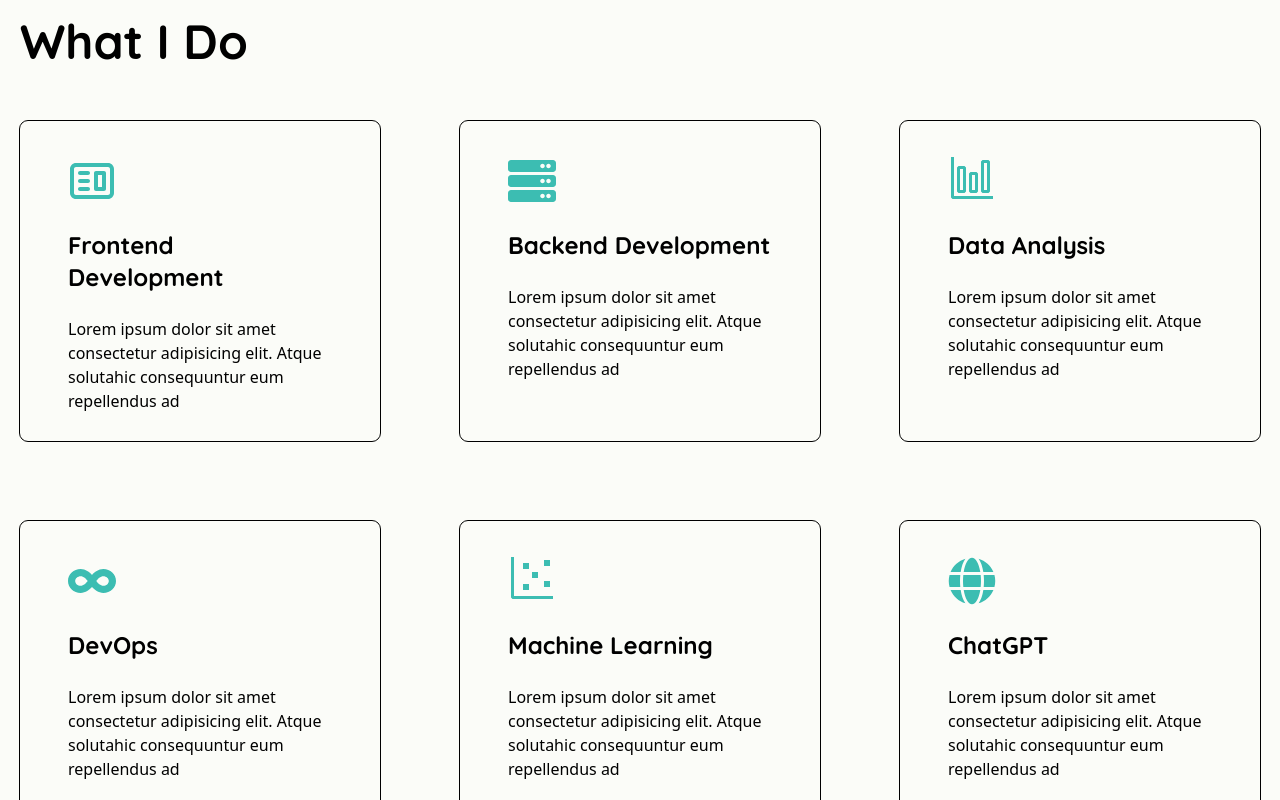
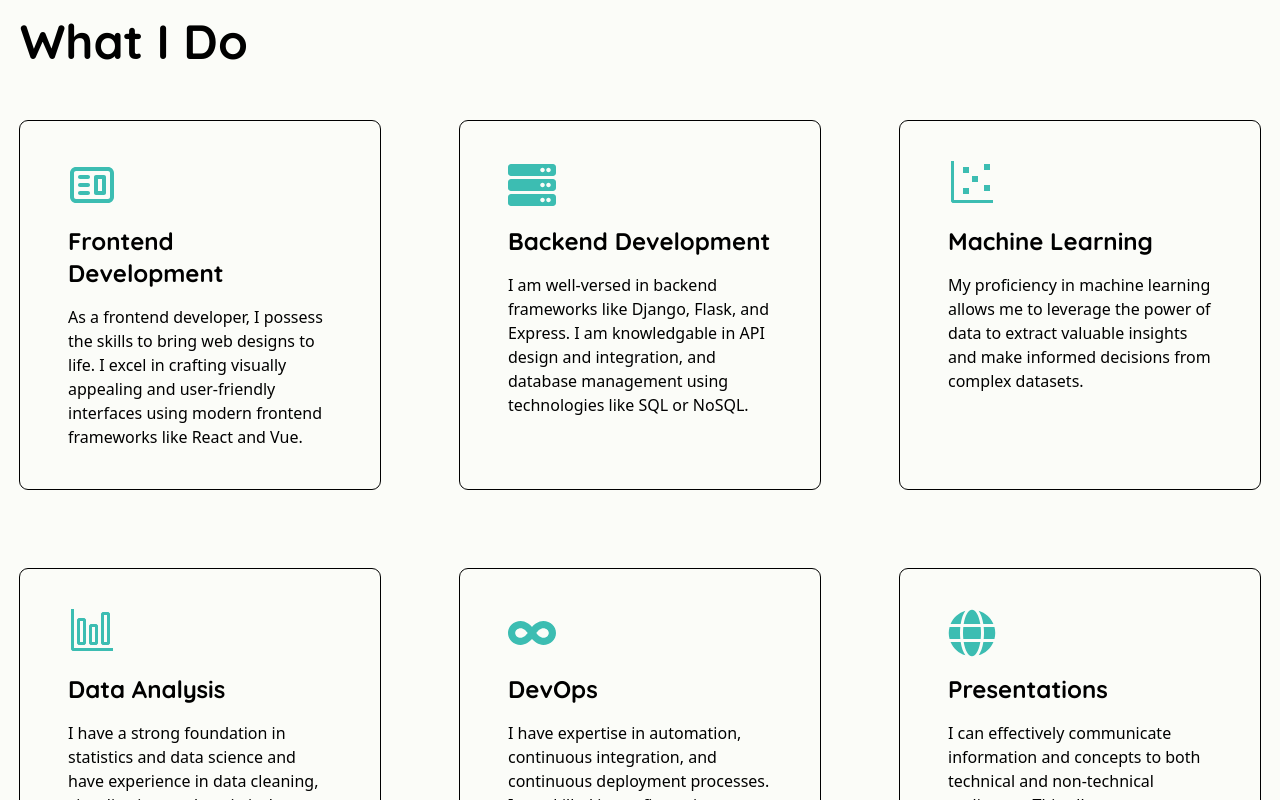
Before and after one commit to gojohnjacob/Portfolio-Website, a React (Create React App) app: page / in a window 1280 px wide. Shown: the part 1000-1800 px from the top of the page. Built offline with nearby package versions, Linux system fonts and the light colour scheme.

Commit message:
about section data filled

```diff
--- a/src/components/about/Card.jsx
+++ b/src/components/about/Card.jsx
@@ -1,22 +1,16 @@
-// import { HiArrowRight } from "react-icons/hi";
-
 const Card = ({item:{title,desc,icon}}) => {
   return (
-    // group-hover:translate-y-0 transition-transform duration-500 bg-gradient-to-r from-bodyColor to-[#c4f2ee] hover:bg-gradient-to-b hover:from-[#45c4b9] hover:to-[designColor] transition-colors duration-100
-    <div className="w-full px-12 h-80 py-10 rounded-lg flex items-center outline outline-1 group">
-        <div className="h-72 overflow-y-hidden">
-        <div className="flex h-full flex-col gap-10 translate-y-5">
+    <div className="w-full px-12 h-auto py-10 rounded-lg flex items-start outline outline-1 group">
+        <div className="h-auto">
+        <div className="flex h-full flex-col gap-8">
             <div className="w-10 h-8 flex flex-col justify-between">
                 <span className="text-5xl text-designColor">{icon}</span>
             </div>
-            <div className="flex flex-col gap-6">
+            <div className="flex flex-col gap-4">
                 <h2 className="text-xl md:text-2xl font-titleFont font-bold text-black">
                     {title}
                 </h2>
                 <p className="base">{desc}</p>
-                {/* <span className="text-2xl text-designColor">
-                    <HiArrowRight />
-                </span> */}
             </div>
         </div>
         </div>
--- a/src/constants/aboutData.js
+++ b/src/constants/aboutData.js
@@ -7,36 +7,37 @@ export const aboutData = [
         id: 1,
         icon: <CgWebsite />,
         title: "Frontend Development",
-        desc: "Lorem ipsum dolor sit amet consectetur adipisicing elit. Atque solutahic consequuntur eum repellendus ad",
+        desc: "As a frontend developer, I possess the skills to bring web designs to life. I excel in crafting visually appealing and user-friendly interfaces using modern frontend frameworks like React and Vue.",
     },
     {
         id: 2,
         icon: <FaServer />,
         title: "Backend Development",
-        desc: "Lorem ipsum dolor sit amet consectetur adipisicing elit. Atque solutahic consequuntur eum repellendus ad",
+        desc: "I am well-versed in backend frameworks like Django, Flask, and Express. I am knowledgable in API design and integration, and database management using technologies like SQL or NoSQL.",
     },
     {
         id: 3,
-        icon: <VscGraph />,
-        title: "Data Analysis",
-        desc: "Lorem ipsum dolor sit amet consectetur adipisicing elit. Atque solutahic consequuntur eum repellendus ad",
+        icon: <VscGraphScatter />,
+        title: "Machine Learning",
+        desc: "My proficiency in machine learning allows me to leverage the power of data to extract valuable insights and make informed decisions from complex datasets.",
     },
     {
         id: 4,
-        icon: <FaInfinity />,
-        title: "DevOps",
-        desc: "Lorem ipsum dolor sit amet consectetur adipisicing elit. Atque solutahic consequuntur eum repellendus ad",
+        icon: <VscGraph />,
+        title: "Data Analysis",
+        desc: "I have a strong foundation in statistics and data science and have experience in data cleaning, visualization, and statistical modeling techniques. I can identify trends in data and communicate these findings in a clear manner.",
     },
     {
         id: 5,
-        icon: <VscGraphScatter />,
-        title: "Machine Learning",
-        desc: "Lorem ipsum dolor sit amet consectetur adipisicing elit. Atque solutahic consequuntur eum repellendus ad",
+        icon: <FaInfinity />,
+        title: "DevOps",
+        desc: "I have expertise in automation, continuous integration, and continuous deployment processes. I am skilled in configuration management tools like Docker and cloud platforms such as AWS.",
     },
+
     {
         id: 6,
         icon: <FaGlobe />,
-        title: "ChatGPT",
-        desc: "Lorem ipsum dolor sit amet consectetur adipisicing elit. Atque solutahic consequuntur eum repellendus ad",
+        title: "Presentations",
+        desc: "I can effectively communicate information and concepts to both technical and non-technical audiences. This allows me to bridge the gap between technical concepts and their practical implications, facilitating informed decision-making.",
     },
 ];
```
